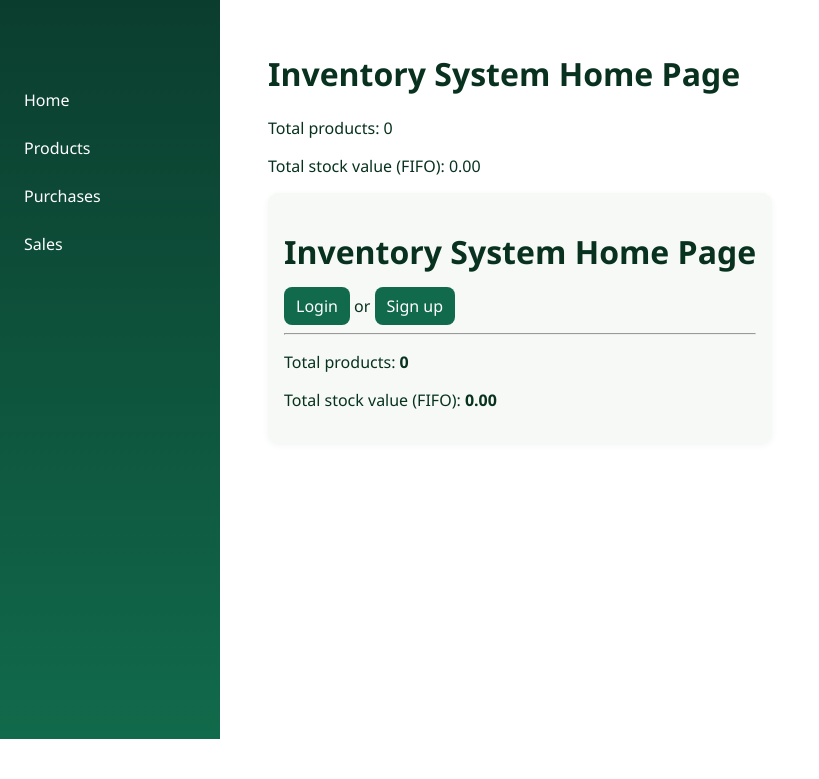
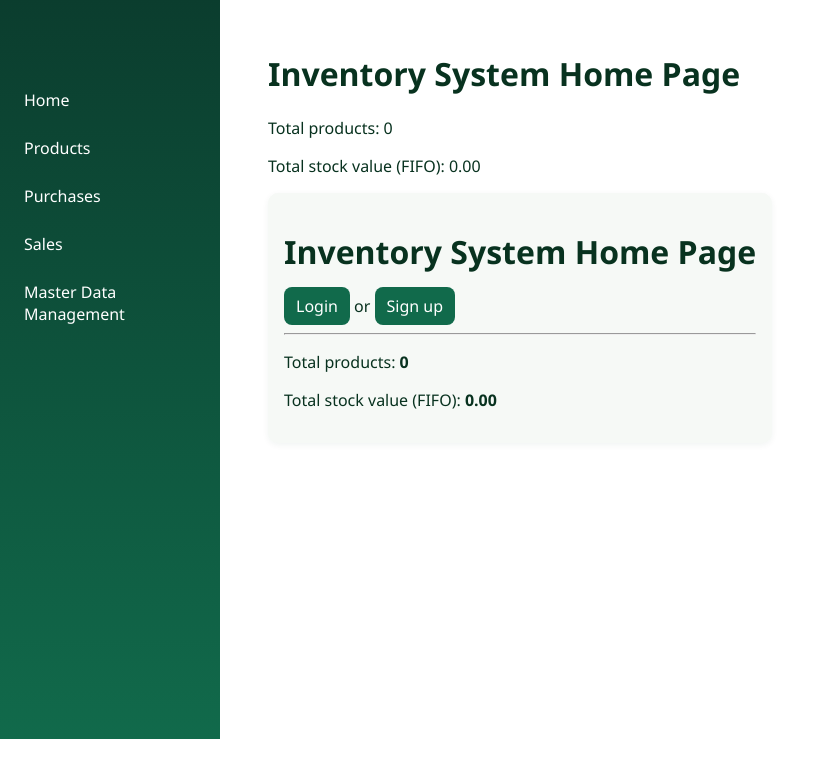
Before and after one commit to KanchanaRathnayaka847/Inventory-Management-System, a Flask app: page / in a window 1280 px wide. Shown: the part 61-840 px from the top of the page, without its empty margins (0-819 px from the left). Run offline with Flask 3, Linux system fonts and the light colour scheme; data that the repository does not hold is empty.

Commit message:
Add Master Data Management page and sidebar link

```diff
--- a/app.py
+++ b/app.py
@@ -278,6 +278,11 @@ def create_app(test_config=None):
         items = Purchase.query.order_by(Purchase.timestamp.desc()).all()
         return render_template('purchases.html', purchases=items)
 
+    @app.route('/master-data')
+    def master_data():
+        # Placeholder master data management page
+        return render_template('master_data.html')
+
     # Admin functionality removed
 
     @app.route('/purchases/add', methods=['GET', 'POST'])
--- a/templates/base.html
+++ b/templates/base.html
@@ -67,9 +67,7 @@
           <a href="{{ url_for('products') }}">Products</a>
           <a href="{{ url_for('purchases') }}">Purchases</a>
           <a href="{{ url_for('sales') }}">Sales</a>
-          {% if current_user and current_user.is_admin %}
-            <a href="{{ url_for('admin') }}">Admin</a>
-          {% endif %}
+          <a href="{{ url_for('master_data') }}">Master Data Management</a>
         </nav>
       </aside>
 
```
Also changed, not shown: templates/master_data.html (added, +10 -0 lines).
